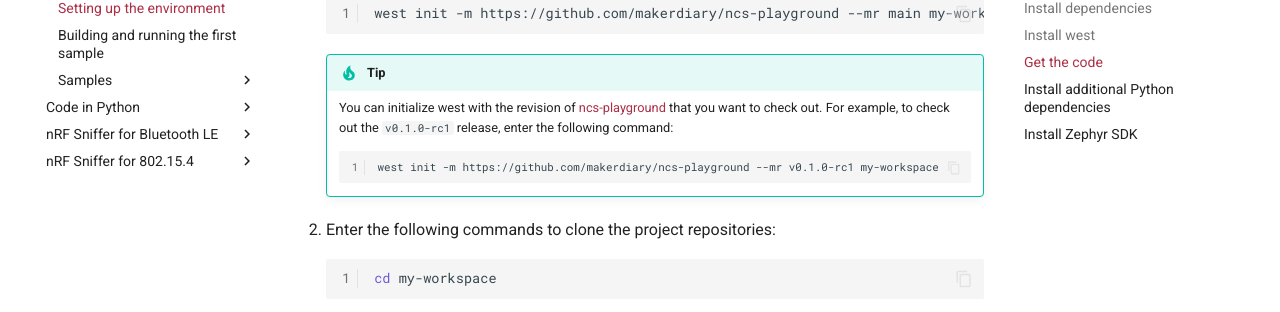
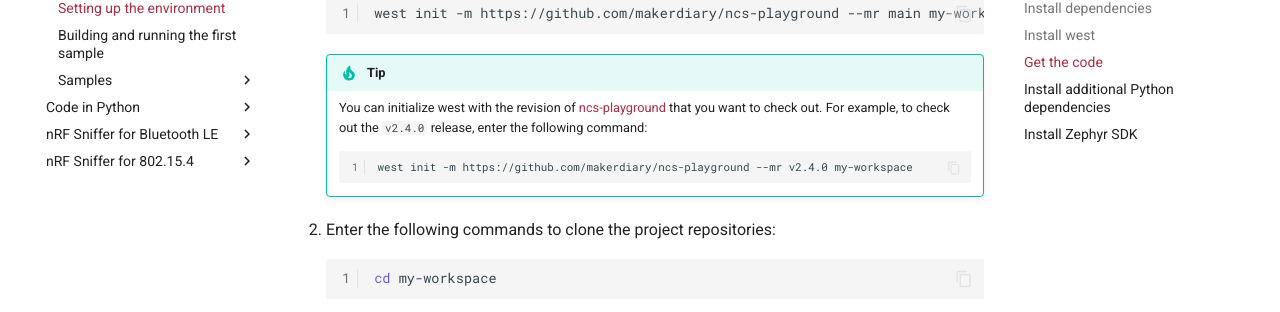
Before and after one commit to makerdiary/nrf52840-connectkit, an MkDocs documentation site: the page built from docs/guides/ncs/setup.md, in a window 1280 px wide and 900 px high, scrolled down 2523 px. Shown: the part 139-451 px from the top of the window. Built offline with MkDocs 1.6.1 and Material for MkDocs 9.7.7, drawn with Linux system fonts in a browser that asks for light colours; comment, search, counter and statistics services are not loaded.

Commit message:
Versioned together with the nRF Connect SDK main tree.
Signed-off-by: Zelin Cai <zelin@makerdiary.com>

````diff
--- a/docs/guides/ncs/setup.md
+++ b/docs/guides/ncs/setup.md
@@ -292,10 +292,10 @@ To clone the repositories, complete the following steps:
     ```
 
     !!! Tip
-        You can initialize west with the revision of [ncs-playground] that you want to check out. For example, to check out the `v0.1.0-rc1` release, enter the following command:
+        You can initialize west with the revision of [ncs-playground] that you want to check out. For example, to check out the `v2.4.0` release, enter the following command:
 
         ``` bash linenums="1"
-        west init -m https://github.com/makerdiary/ncs-playground --mr v0.1.0-rc1 my-workspace
+        west init -m https://github.com/makerdiary/ncs-playground --mr v2.4.0 my-workspace
         ```
 
 2. Enter the following commands to clone the project repositories:
````
